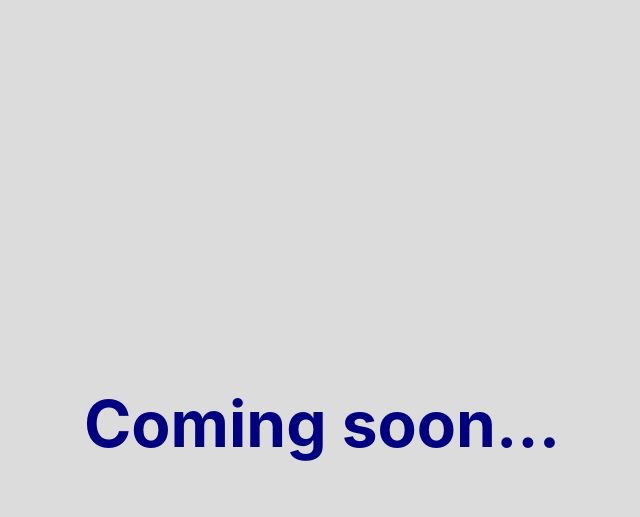
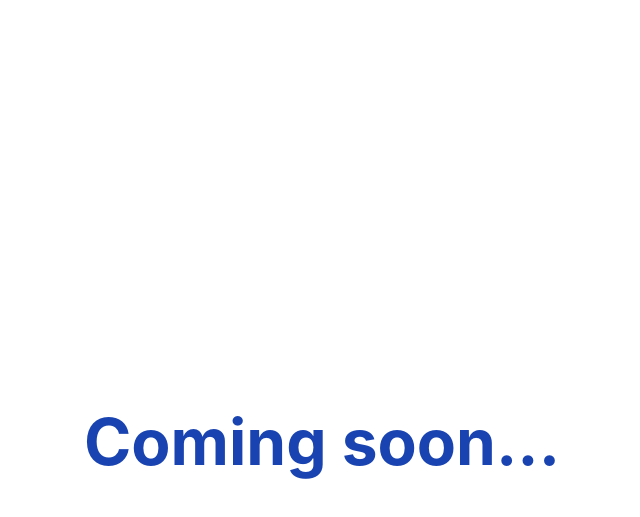
Before and after one commit to orange-dracula/Portfolio-Website, a plain HTML site: page index.html in a window 1280 px wide. Shown: the part 23-540 px from the top of the page, without its empty margins (318-958 px from the left). Drawn offline with Linux system fonts and the light colour scheme.

Commit message:
Visual Changes

```diff
--- a/index.css
+++ b/index.css
@@ -1,8 +1,5 @@
-body {
-  background-color: gainsboro;
-}
 h1 {
-  color: navy;
+  color: #1843b0;
   margin: auto;
   text-align: center;
   padding-top: 400px;
--- a/index.html
+++ b/index.html
@@ -3,8 +3,10 @@
   <head>
     <title>Rohan Sitapara</title>
     <link rel="stylesheet" href="index.css" />
+    <link rel="icon" type="image/x-icon" href="logo.jpg" />
   </head>
   <body>
+    <img link="logo.jpg" />
     <h1>Coming soon...</h1>
   </body>
 </html>
```
